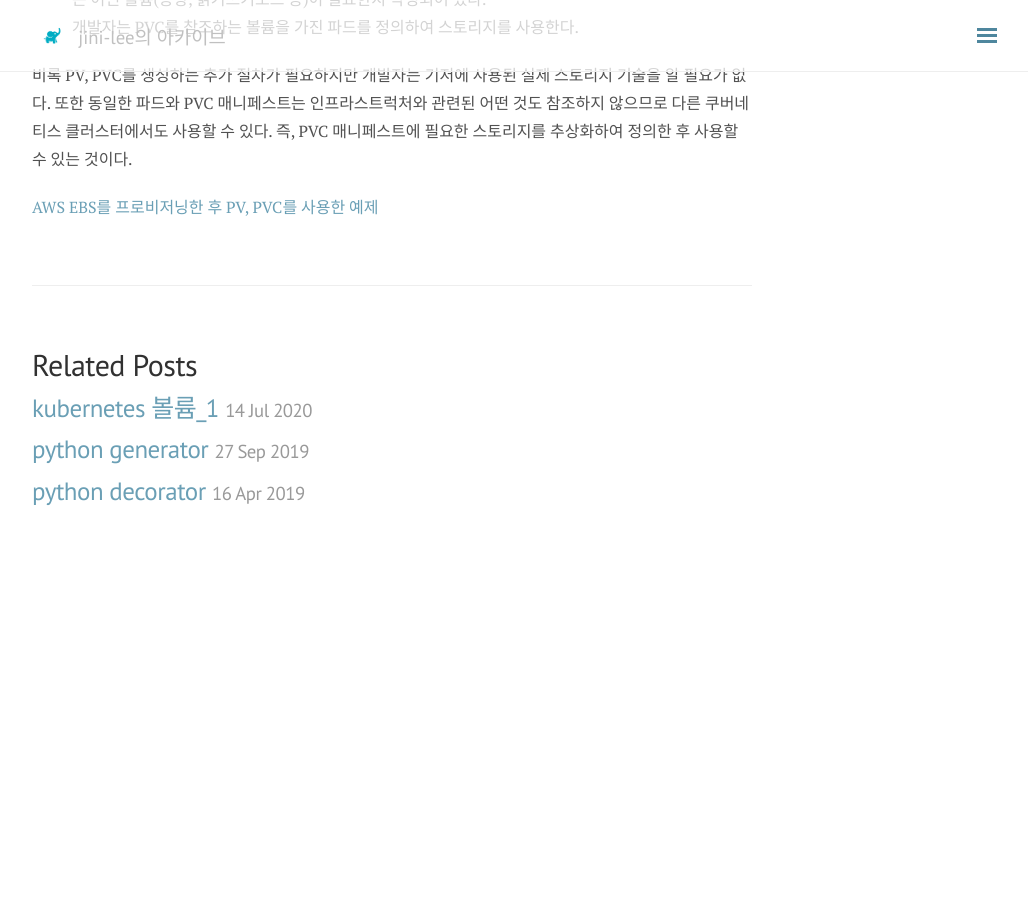
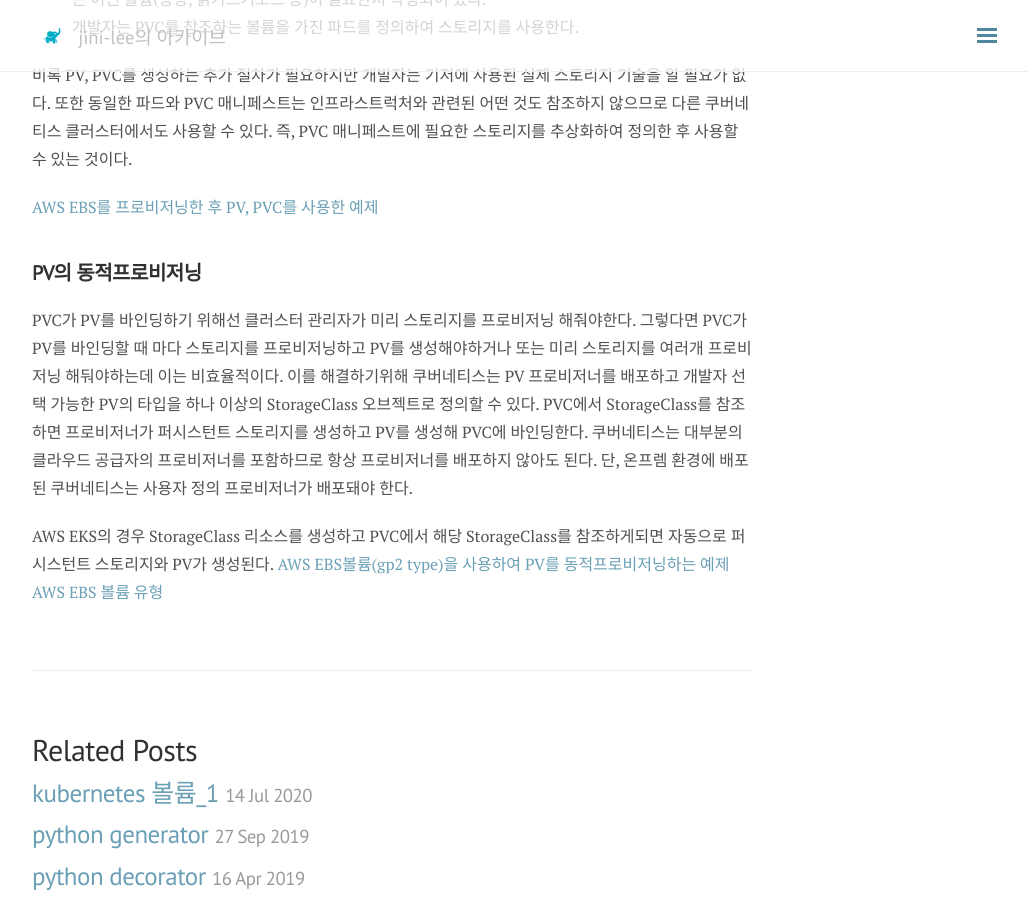
Before and after one commit to jini-lee/jini-lee.github.com, a Jekyll site: the page built from _posts/kubernetes/2020-07-16-volume-2.md, in a window 1280 px wide and 900 px high, scrolled down 956 px. Shown: the whole window, without its empty margins (248-1276 px from the left). Built offline with Jekyll 4.4.1, drawn with Linux system fonts in a browser that asks for light colours; nearby versions of some CDN libraries; comment, search, counter and statistics services are not loaded; before the commit the page ends 1523 px from its top, so only the background shows below that.

Commit message:
Update 2020-07-16-volume-2.md

```diff
--- a/_posts/kubernetes/2020-07-16-volume-2.md
+++ b/_posts/kubernetes/2020-07-16-volume-2.md
@@ -35,3 +35,10 @@ comments: true
 어떤 것도 참조하지 않으므로 다른 쿠버네티스 클러스터에서도 사용할 수 있다. 즉, PVC 매니페스트에 필요한 스토리지를 추상화하여 정의한 후 사용할 수 있는 것이다.
 
 [AWS EBS를 프로비저닝한 후 PV, PVC를 사용한 예제](https://github.com/jini-lee/k8s-practice/tree/master/volume/persistent_volume_static)
+
+## PV의 동적프로비저닝
+PVC가 PV를 바인딩하기 위해선 클러스터 관리자가 미리 스토리지를 프로비저닝 해줘야한다. 그렇다면 PVC가 PV를 바인딩할 때 마다 스토리지를 프로비저닝하고 PV를 생성해야하거나 또는 미리 스토리지를 여러개 프로비저닝 해둬야하는데 이는 비효율적이다. 이를 해결하기위해 쿠버네티스는 PV 프로비저너를 배포하고 개발자 선택 가능한 PV의 타입을 하나 이상의 StorageClass 오브젝트로 정의할 수 있다. PVC에서 StorageClass를 참조하면 프로비저너가 퍼시스턴트 스토리지를 생성하고 PV를 생성해 PVC에 바인딩한다. 쿠버네티스는 대부분의 클라우드 공급자의 프로비저너를 포함하므로 항상 프로비저너를 배포하지 않아도 된다. 단, 온프렘 환경에 배포된 쿠버네티스는 사용자 정의 프로비저너가 배포돼야 한다.
+
+AWS EKS의 경우 StorageClass 리소스를 생성하고 PVC에서 해당 StorageClass를 참조하게되면 자동으로 퍼시스턴트 스토리지와 PV가 생성된다.
+[AWS EBS볼륨(gp2 type)을 사용하여 PV를 동적프로비저닝하는 예제](https://github.com/jini-lee/k8s-practice/tree/master/volume/persistent_volume_dynamic)
+[AWS EBS 볼륨 유형](https://docs.aws.amazon.com/ko_kr/AWSEC2/latest/UserGuide/ebs-volume-types.html)
```
